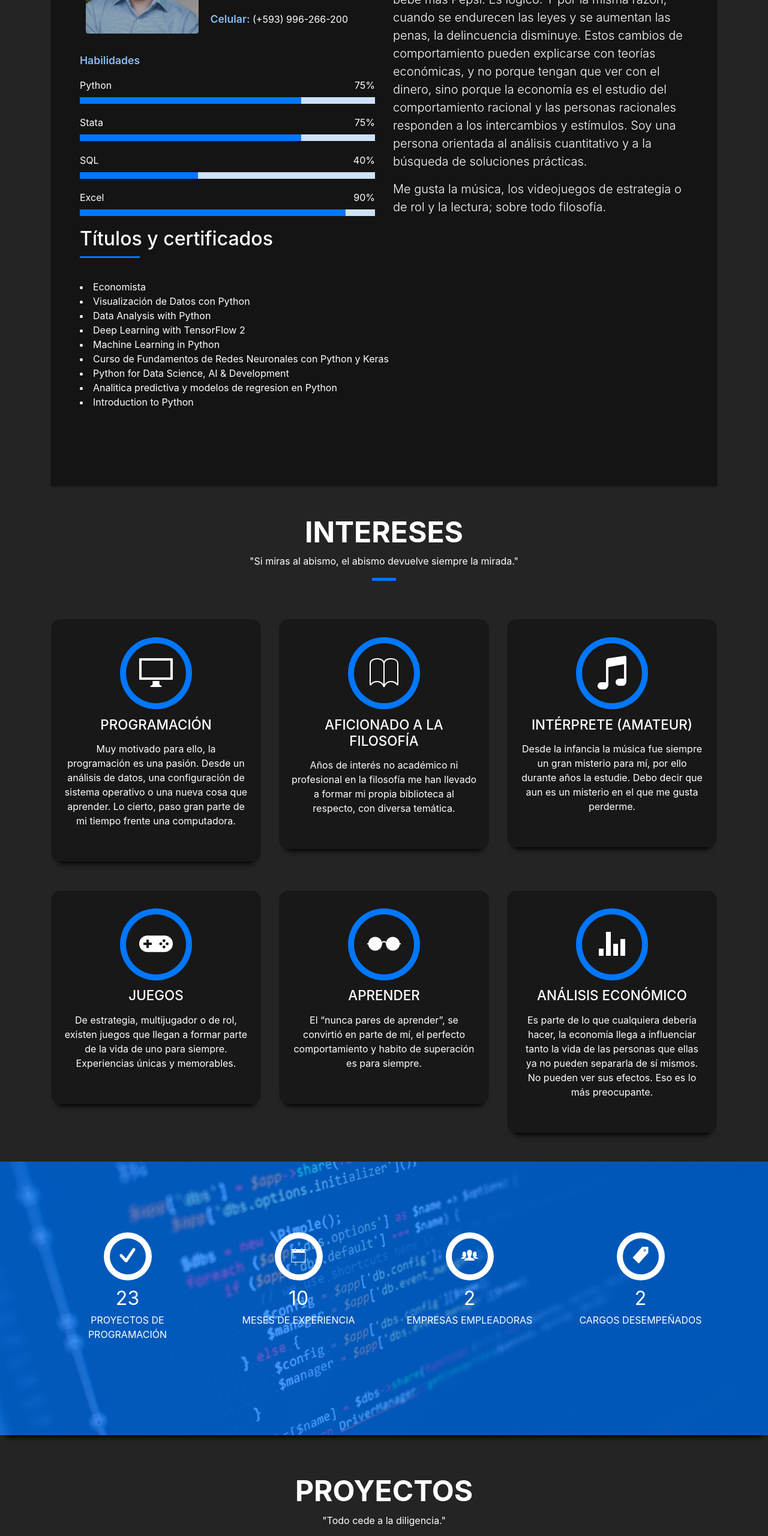
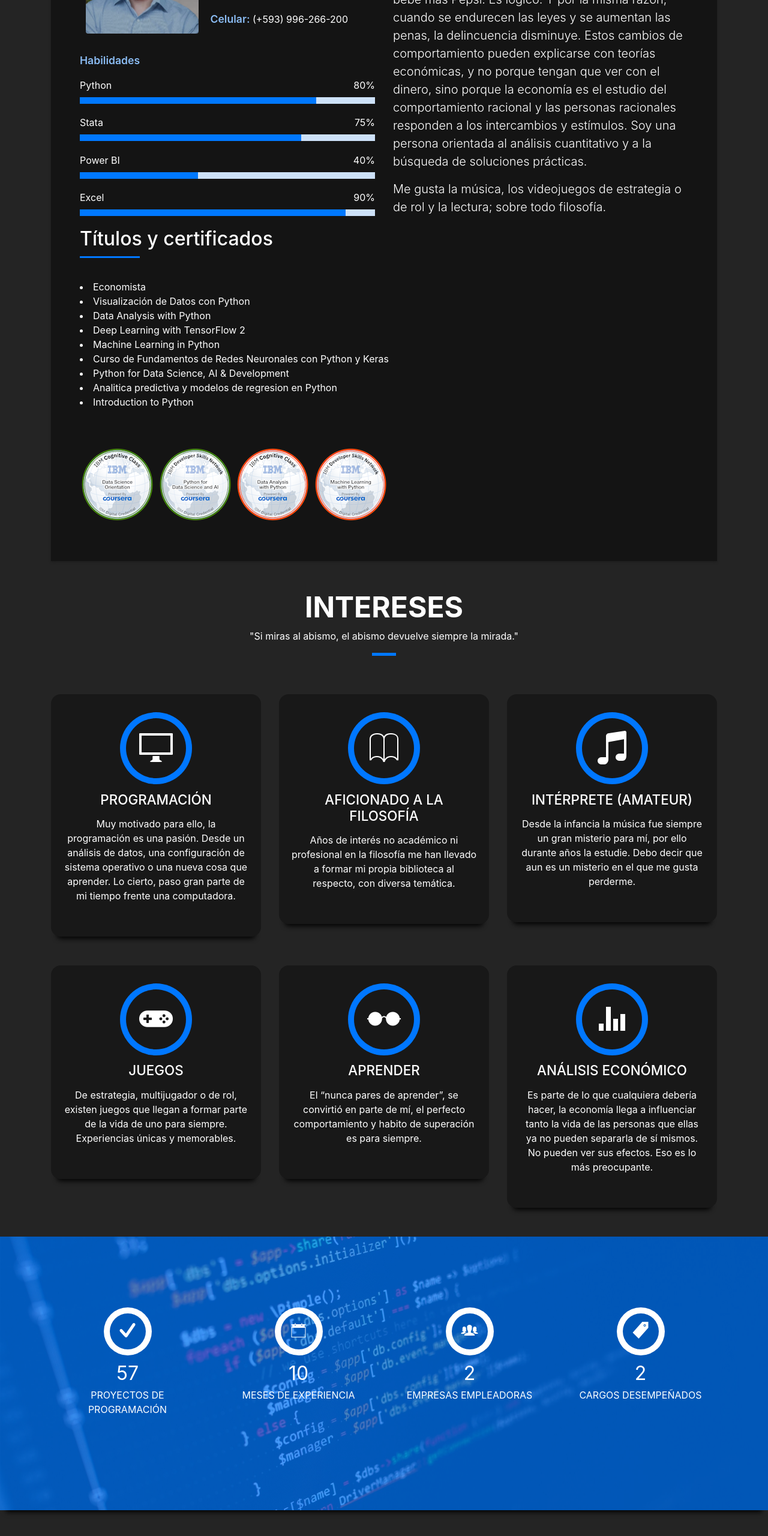
Before and after one commit to alejozh3399/web, a plain HTML site: page index.html in a window 1280 px wide. Shown: the part 1060-3620 px from the top of the page at 60% size. Drawn offline with Linux system fonts and the light colour scheme; files whose address does not match are found by name.

Commit message:
se agregaron las medallas de IBM

```diff
--- a/index.html
+++ b/index.html
@@ -107,9 +107,9 @@
                 </div>
                 <div class="skill-mf">
                   <p class="title-s">Habilidades</p>
-                  <span>Python</span> <span class="pull-right">75%</span>
+                  <span>Python</span> <span class="pull-right">80%</span>
                   <div class="progress">
-                    <div class="progress-bar" role="progressbar" style="width: 75%;" aria-valuenow="75"
+                    <div class="progress-bar" role="progressbar" style="width: 80%;" aria-valuenow="80"
                       aria-valuemin="0" aria-valuemax="100"></div>
                   </div>
                   <span>Stata</span> <span class="pull-right">75%</span>
@@ -117,7 +117,7 @@
                     <div class="progress-bar" role="progressbar" style="width: 75%" aria-valuenow="75" aria-valuemin="0"
                       aria-valuemax="100"></div>
                   </div>
-                  <span>SQL</span> <span class="pull-right">40%</span>
+                  <span>Power BI</span> <span class="pull-right">40%</span>
                   <div class="progress">
                     <div class="progress-bar" role="progressbar" style="width: 40%" aria-valuenow="40" aria-valuemin="0"
                       aria-valuemax="100"></div>
@@ -189,6 +189,12 @@
                   <li>
                     <a href="https://courses.analyticsvidhya.com/certificates/bpgznylup7">Introduction to Python</a>
                   </li>
+                </div>
+                <div class="card-img">
+                  <a href="https://www.credly.com/badges/029e4064-6670-4faa-9ef4-94de9111ed5e/public_url"><img src="img\IBM0.png" alt="" class="img-fluid"></a>
+                  <a href="https://www.credly.com/badges/1194ab3b-c4cd-4697-a128-a109a723656e/public_url"><img src="img\IBM1.png" alt="" class="img-fluid"></a>
+                  <a href="https://www.credly.com/badges/796fd073-e081-48dd-bd68-50347ecea379/public_url"><img src="img\IBM2.png" alt="" class="img-fluid"></a>
+                  <a href="https://www.credly.com/badges/b6f475ea-4be1-48b9-9127-5c4c7b1a21de/public_url"><img src="img\IBM3.png" alt="" class="img-fluid"></a>
                 </div>
               </div>
             </div>
@@ -316,7 +322,7 @@
               <span class="ico-circle"><i class="ion-checkmark-round"></i></span>
             </div>
             <div class="counter-num">
-              <p class="counter">23</p>
+              <p class="counter">57</p>
               <span class="counter-text">PROYECTOS DE PROGRAMACIÓN</span>
             </div>
           </div>
@@ -606,9 +612,6 @@
                   <span class="author">Christian Altamirano</span>
                 </a>
               </div>
-              <div class="post-date">
-                <span class="ion-ios-clock-outline"></span> 15 d
-              </div>
             </div>
           </div>
         </div>
@@ -638,9 +641,6 @@
                   <span class="author">Christian Altamirano</span>
                 </a>
               </div>
-              <div class="post-date">
-                <span class="ion-ios-clock-outline"></span> 8 d
-              </div>
             </div>
           </div>
         </div>
@@ -668,9 +668,6 @@
                   <img src="img/testimonial-2.jpg" alt="" class="avatar rounded-circle">
                   <span class="author">Christian Altamirano</span>
                 </a>
-              </div>
-              <div class="post-date">
-                <span class="ion-ios-clock-outline"></span> 3 h
               </div>
             </div>
           </div>
```
Also changed, not shown: img/1641176664534.jfif (added), img/IBM0.png (added), img/IBM1.png (added), img/IBM2.png (added), img/IBM3.png (added).
